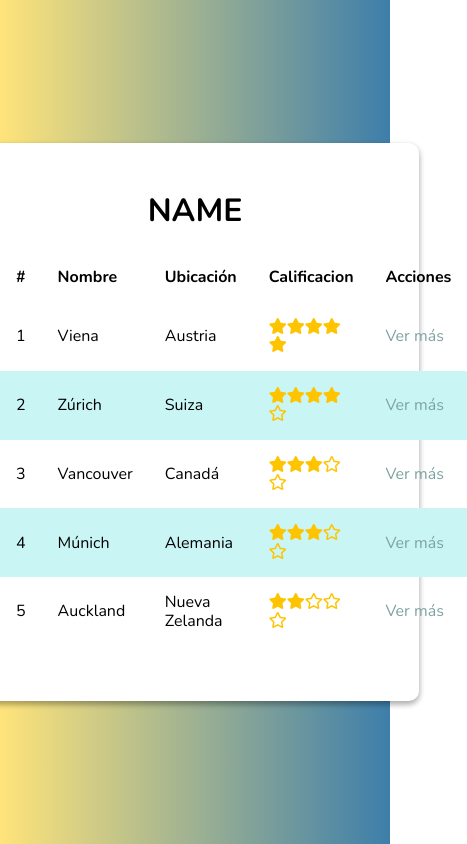
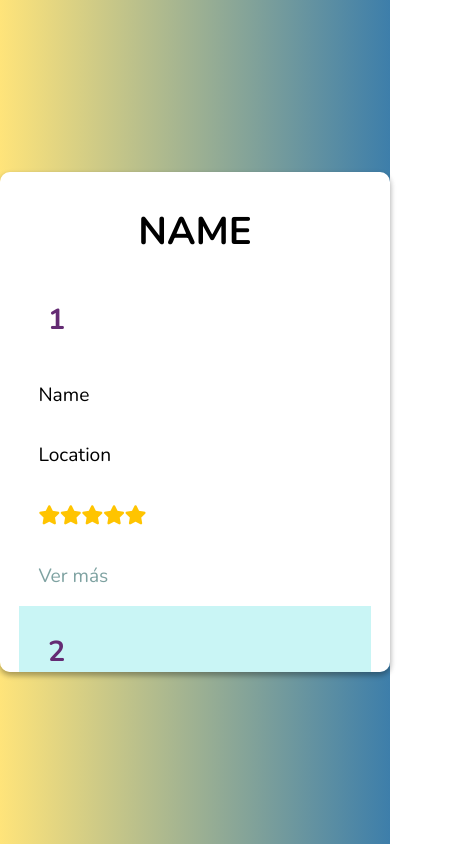
Before and after one commit to juanhcode/Web-Design-Newsletter-Responsive, a plain HTML site: page index.html in a window 390 px wide. Shown: the whole page, 467 px wide, since content can reach past the window. Drawn offline with nearby package versions, Linux system fonts and the light colour scheme.

Commit message:
Responsive design

```diff
--- a/assets/css/main.css
+++ b/assets/css/main.css
@@ -1,12 +1,26 @@
-/*
-Rosa: #C6426E
-Morado : #642b73
-Negro: #999
-Gris: #f5f5f5
-*/
+html{
+    margin:0px;
+    font-family: 'Nunito', sans-serif;
+}
 
-html{
-    font-family: 'Nunito', sans-serif;
+img{
+    max-width: 100%;
+}
+
+table{
+    width: 100%;
+    border-spacing: 0;
+}
+
+.table td, .table th{
+    padding:1em;
+    text-align:left;
+}
+
+
+
+.table tr:nth-child(even){
+    background-color: #C9F5F5 ;
 }
 
 a{
@@ -14,13 +28,6 @@ a{
     color: #7EA2A1 ;
 }
 
-tr :hover a{
-    color: black;
-}
-.tittle{
-    text-transform: uppercase;
-    text-align:center;
-}
 .container{
     background: #3D7EAA;  /* fallback for old browsers */
     background: -webkit-linear-gradient(to right, #FFE47A, #3D7EAA);  /* Chrome 10-25, Safari 5.1-6 */
@@ -31,18 +38,60 @@ tr :hover a{
     justify-content:center;
 }
 
+
 .content{
-    max-width:960px;
-    max-height: 500px;
-    width:100%;
-    height:100%;
-    background: white;
-    /*box-shadow: diferenciHorizontal DiferenciaVertical Desefonque amplitud color;*/
-    box-shadow: 0 3px 6px rgba(0,0,0,0.16),0 3px 6px rgba(0,0,0,0.23);
+    max-width: 960px;
+    width: 100%;
+    height: 80vh;
+    background-color: #fff;
+    padding:1em;
     border-radius:10px;
-    position: relative;
-    padding:1.8em;
+    box-shadow: 0 3px 6px rgba(0,0,0,0.16), 0 3px 6px rgba(0,0,0,0.23);
+    overflow-y: scroll;
+    position: no-scroll;
+    box-sizing: border-box;
+    font-size: 1.2rem;
 }
+
+.fa-star{
+    color:#ffc400;
+}
+
+
+.title{
+    margin:0.5em 0;
+    text-transform: uppercase;
+    text-align:center;
+}
+.title-item{
+    /*border-bottom-style:solid ;
+    border-width:2px ;
+    border-color: #F8EAAC ;*/
+    border-bottom: solid 2px #F8EAAC;
+    padding-bottom: 1em;
+}
+.text-center{text-align: center;}
+.position{
+    background-color: #F8EAAC;
+    color: white;
+    padding:0.5em;
+    border-radius:4px;
+    margin-right: 0.5em;
+}
+
+.paragrahp{
+    line-height: 1.8em;
+    font-weight: 300;
+}
+
+.main-image{
+    float: left;
+    margin-right: 1em;
+    height: 260px;
+    border-radius:6px;
+}
+
+.text{float:none;}
 
 .actions{
     position:absolute;
@@ -65,52 +114,44 @@ tr :hover a{
     align-items: center;
     justify-content:center;
 }
-.paragrahp{
-    line-height: 1.8em;
-    font-weight: 300;
-}
 
-.fa-star{
-    color:#ffc400;
-}
-
-.table{
-    width:100%;
-    border-spacing:0;
-
-}
-.table td, .table th{
-    padding:1em;
-    text-align:left;
-}
-
-.table tr:nth-child(even){background-color: #C9F5F5 ;}
-
-.title-item{
-    /*border-bottom-style:solid ;
-    border-width:2px ;
-    border-color: #F8EAAC ;*/
-    border-bottom: solid 2px #F8EAAC;
-    padding-bottom: 1em;
-    font-size: 2em;
-
-}
-
-.main-image{
-    float: left;
-    margin-right: 1em;
-    height: 260px;
-    border-radius:6px;
-}
 .address{
     font-weight: bold;
     color:  #7DA4BA ;
     font-size:1.2em;
 }
-.position{
-    background-color: #F8EAAC;
-    color: white;
-    padding:10px;
-    border-radius:4px;
-    margin-right: 0.5em;
+
+tr :hover a{
+    color: black;
 }
+
+
+@media (max-width: 600px){
+    th{display: none;}
+    td{
+      width: 100%;
+      display: block;
+    }
+    td:nth-of-type(1){
+      font-size: 1.5em;
+      font-weight: bold;
+      color:#642B73;
+    }
+  }
+
+  @media (min-width: 960px){
+    .content{
+      padding:1.8em;
+      font-size: 1rem;
+    }
+    .title{
+      margin: 1em 0;
+    }
+
+  }
+
+  @media (min-height: 550px){
+    .content{
+      height: 500px;
+    }
+  }
--- a/index.html
+++ b/index.html
@@ -25,7 +25,7 @@
     <div class="container">
         <div class="content animated fadeInDown">
             <header>
-                <h1 class="tittle">Name</h1>
+                <h1 class="title">Name</h1>
             </header>
             <table class="table">
               <thead>
@@ -38,52 +38,53 @@
               <tbody>
                   <tr>
                       <td>1</td>
-                      <td>Viena</td>
-                      <td>Austria</td>
+                      <td>Name</td>
+                      <td>Location</td>
                       <td><i class="fas fa-star"></i><i class="fas fa-star"></i><i class="fas fa-star"></i><i class="fas fa-star"></i><i class="fas fa-star"></i></td>
                       <td>
-                          <a href="./ciudades/viena.html">Ver más</a>
+                          <a href="./Links/viena.html">Ver más</a>
                       </td>
                   </tr>
                     <tr>
                         <td>2</td>
-                        <td>Zúrich</td>
-                        <td>Suiza</td>
+                        <td>Name</td>
+                        <td>Location</td>
                         <td><i class="fas fa-star"></i><i class="fas fa-star"></i><i class="fas fa-star"></i><i class="fas fa-star"></i><i class="far fa-star"></i></td>
                         <td>
-                            <a href="./ciudades/Zurich.html">Ver más</a>
+                            <a href="./Links/Zurich.html">Ver más</a>
                         </td>
                     </tr>
                     <tr>
                         <td>3</td>
-                        <td>Vancouver</td>
-                        <td>Canadá</td>
+                        <td>Name</td>
+                        <td>Location</td>
                         <td><i class="fas fa-star"></i><i class="fas fa-star"></i><i class="fas fa-star"></i><i class="far fa-star"></i><i class="far fa-star"></i></td>
                         <td>
-                            <a href="./ciudades/Vancouver.html">Ver más</a>
+                            <a href="./Links/Vancouver.html">Ver más</a>
                         </td>
                         </tr>
                     <tr>
                         <td>4</td>
-                        <td>Múnich</td>
-                        <td>Alemania</td>
+                        <td>Name</td>
+                        <td>Location</td>
                         <td><i class="fas fa-star"></i><i class="fas fa-star"></i><i class="fas fa-star"></i><i class="far fa-star"></i><i class="far fa-star"></i></td>
                         <td>
-                            <a href="./ciudades/Munich.html">Ver más</a>
+                            <a href="./Links/Munich.html">Ver más</a>
                         </td>
                     </tr>
                     <tr>
                         <td>5</td>
-                        <td>Auckland</td>
-                        <td>Nueva Zelanda</td>
+                        <td>Name</td>
+                        <td>Location</td>
                         <td><i class="fas fa-star"></i><i class="fas fa-star"></i><i class="far fa-star"></i><i class="far fa-star"></i><i class="far fa-star"></i></td>
                         <td>
-                            <a href="./ciudades/Auckland.html">Ver más</a>
+                            <a href="./Links/Auckland.html">Ver más</a>
                         </td>
                     </tr>
               </tbody>
             </table>
         </div>
     </div>
+    <script src="./javascript/main.js"></script>
 </body>
 </html>
--- /dev/null
+++ b/javascript/main.js
@@ -0,0 +1,19 @@
+(function(){
+    const links = document.querySelectorAll(".close-me");
+
+    links.forEach(el =>{
+      el.addEventListener("click",function(ev){
+        let container = document.querySelector(".content");
+        ev.preventDefault();
+        container.classList.remove("fadeInDown");
+        container.classList.remove("animated");
+        container.classList.add("fadeOutUp");
+        container.classList.add("animated");
+        setTimeout(()=>{
+          location.href = "/";
+        },600);
+        return false;
+      })
+    })
+
+  })();
```
Also changed, not shown: Links/Auckland.html (renamed from ciudades/Auckland.html), Links/Munich.html (line endings or trailing spaces), Links/Vancouver.html (renamed from ciudades/Vancouver.html), Links/Zurich.html (renamed from ciudades/Zurich.html), Links/viena.html (renamed from ciudades/viena.html).
